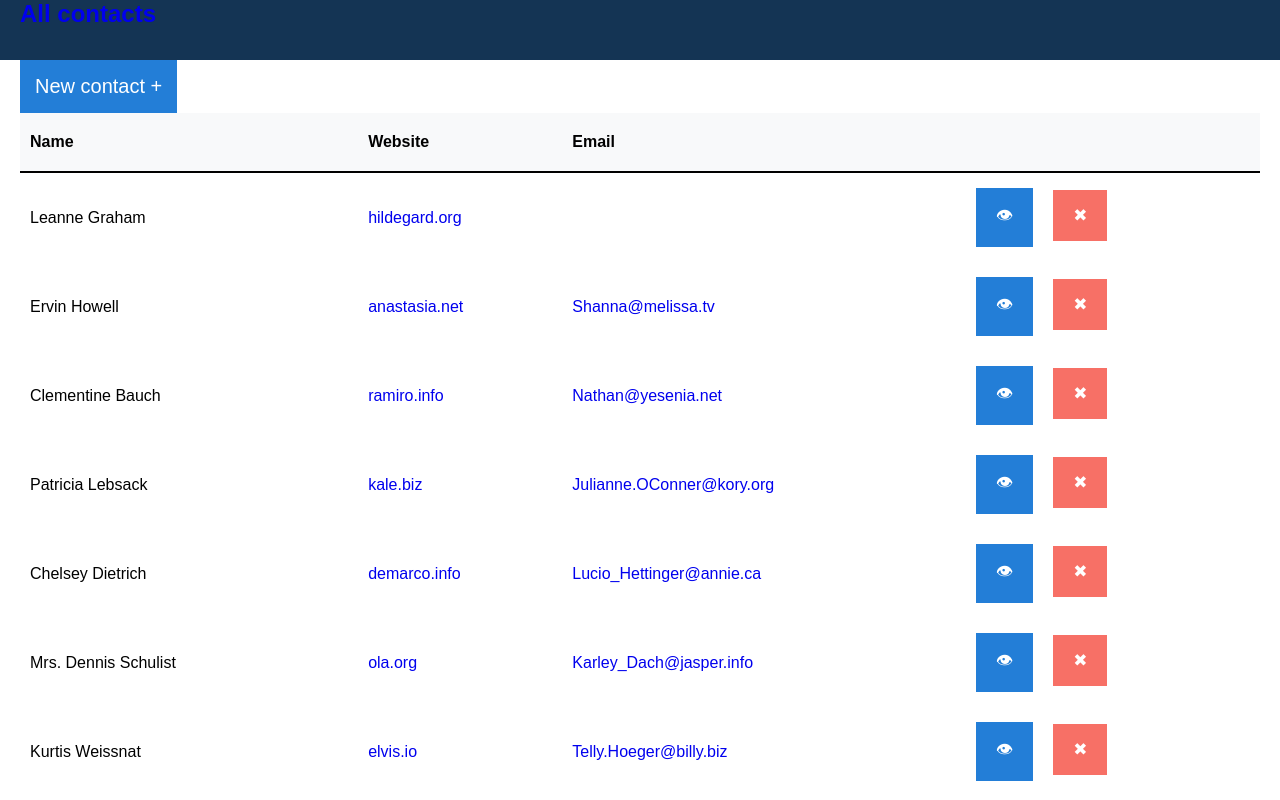
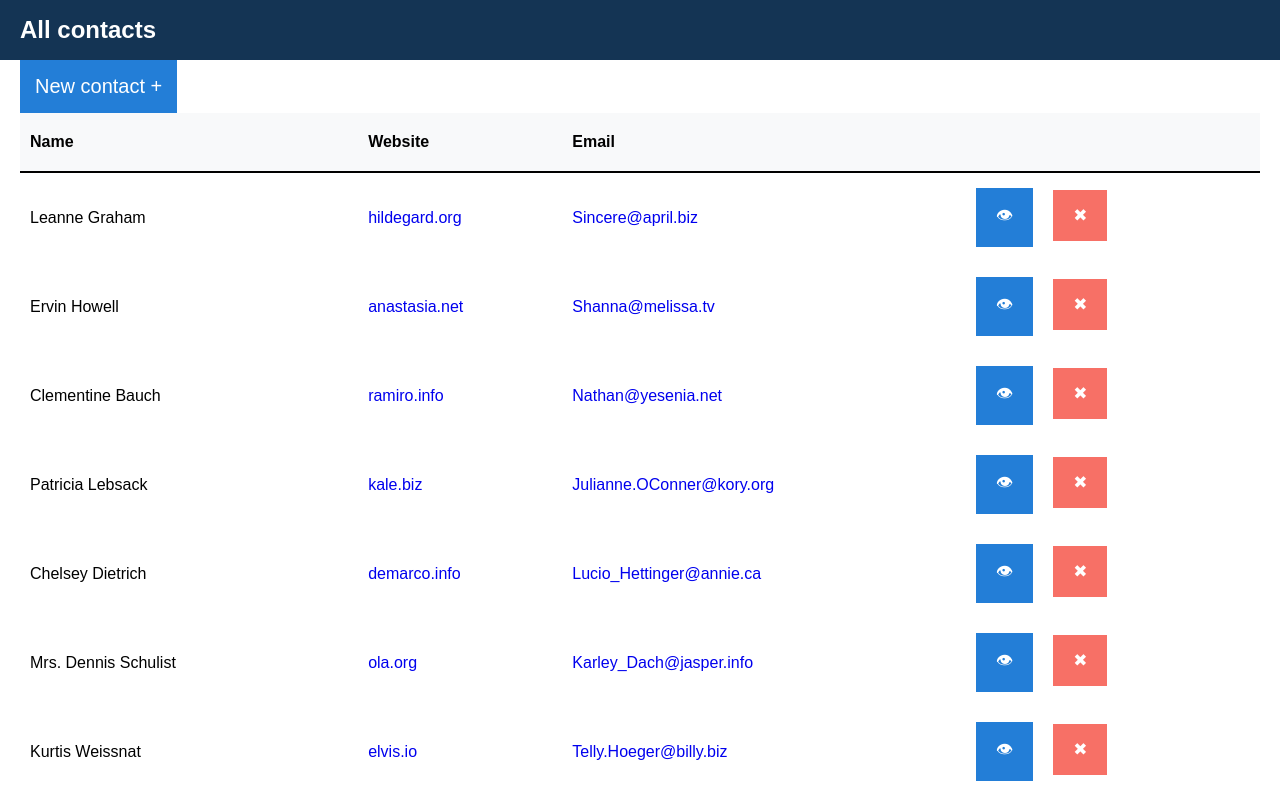
Before and after one commit to AndriiManyak/vue-spa-tt, a Vue app: page / in a window 1280 px wide. Shown: the top 800 px of the page. Built offline with nearby package versions, Linux system fonts and the light colour scheme.

Commit message:
add valiadation to form

```diff
--- a/src/App.vue
+++ b/src/App.vue
@@ -16,36 +16,5 @@ export default {
 };
 </script>
 <style lang="scss">
-*,
-*::after,
-*::before {
-  box-sizing: border-box;
-}
-
-body {
-  margin: 0;
-}
-
-#app {
-  font-family: Arial, Helvetica, sans-serif;
-}
-
-a {
-  text-decoration: none;
-}
-
-ul {
-  margin: 0;
-  padding: 0;
-  list-style-type: none;
-}
-
-h1,
-h2,
-h3,
-h4,
-h5,
-p {
-  margin: 0;
-}
+@import '@/assets/app.scss';
 </style>
--- /dev/null
+++ b/src/assets/app.scss
@@ -0,0 +1,29 @@
+*,
+*::after,
+*::before {
+  box-sizing: border-box;
+}
+
+body {
+  margin: 0;
+  font-family: Arial, Helvetica, sans-serif;
+}
+
+a {
+  text-decoration: none;
+}
+
+ul {
+  margin: 0;
+  padding: 0;
+  list-style-type: none;
+}
+
+h1,
+h2,
+h3,
+h4,
+h5,
+p {
+  margin: 0;
+}
--- a/src/components/Header.vue
+++ b/src/components/Header.vue
@@ -6,7 +6,7 @@
           <router-link
             to="/"
           >
-            <h2>All contacts</h2>
+            <h2 class="header__link">All contacts</h2>
           </router-link>
         </li>
         <li>
@@ -23,12 +23,17 @@ export default {
 };
 </script>
 
-<style>
+<style scoped lang="scss">
 .header {
+  display: flex;
+  align-items: center;
   height: 60px;
   padding: 0 20px;
 
-  color: white;
   background-color: #143454;
+
+  &__link {
+    color: white;
+  }
 }
 </style>
--- a/src/components/NewContactForm.vue
+++ b/src/components/NewContactForm.vue
@@ -22,6 +22,7 @@
           name="name"
           placeholder="Name"
           v-model="formData.name"
+          @change="handleChange"
           :class="{'new-contact__input--error' :nameError}"
         />
         <span v-if="nameError" class="new-contact__error">Name is required</span>
@@ -55,7 +56,7 @@ export default {
   name: 'NewContactForm',
   data() {
     return {
-      nameError: '',
+      nameError: false,
       formData: {
         name: '',
         email: '',
@@ -64,6 +65,9 @@ export default {
     };
   },
   methods: {
+    handleChange() {
+      this.nameError = false;
+    },
     handleSubmit() {
       if (!this.validateForm()) {
         return;
--- a/src/components/NewFieldForm.vue
+++ b/src/components/NewFieldForm.vue
@@ -46,6 +46,8 @@ export default {
 
   data() {
     return {
+      nameError: false,
+      valueError: false,
       formData: {
         name: '',
         value: '',
@@ -55,12 +57,33 @@ export default {
 
   methods: {
     handleSubmit() {
+      if (!this.validateForm()) {
+        return;
+      }
+
       this.$emit('add-new-field', this.formData);
       this.hideForm();
     },
 
     hideForm() {
       this.$emit('hide-field-form');
+    },
+
+    validateForm() {
+      const { name, value } = this.formData;
+      let validationResult = true;
+
+      if (!name) {
+        this.nameError = true;
+        validationResult = false;
+      }
+
+      if (!value) {
+        this.valueError = true;
+        validationResult = false;
+      }
+
+      return validationResult;
     },
   },
 };
--- a/src/store.js
+++ b/src/store.js
@@ -3,7 +3,7 @@ const contacts = [
   {
     id: 1,
     name: 'Leanne Graham',
-    // email: 'Sincere@april.biz',
+    email: 'Sincere@april.biz',
     phone: '1-770-736-8031 x56442',
     website: 'hildegard.org',
   },
--- a/src/views/ContactDetails.vue
+++ b/src/views/ContactDetails.vue
@@ -36,6 +36,7 @@
           <button
             class="contact__button button button--edit"
             type="button"
+            @click="editField(field)"
           >
             &#9998;
           </button>
@@ -57,7 +58,6 @@
           @click="cancelLastChange"
           :disabled="!this.contactStates.length"
         >
-        <!-- add style for disabled button -->
           &#8592; Revert
         </button>
 
@@ -97,10 +97,11 @@ export default {
     return {
       contact: {},
       contactStates: [],
+      fieldToDelete: '',
+      contactId: this.$route.params.id,
       isAddingNewField: false,
       isDeleting: false,
-      fieldToDelete: '',
-      contactId: this.$route.params.id,
+      isEditing: false,
     };
   },
 
@@ -137,9 +138,6 @@ export default {
       const { name, value } = newField;
       this.$set(this.contact, name, value);
     },
-    cancelLastChange() {
-      this.contact = this.contactStates.pop();
-    },
 
     showDeleteMenu(field) {
       this.fieldToDelete = field;
@@ -153,6 +151,18 @@ export default {
     deleteField() {
       this.contactStates.push({ ...this.contact });
       this.$delete(this.contact, this.fieldToDelete);
+    },
+
+    showEditForm() {
+      this.isEditing = true;
+    },
+
+    editField(fieldToEdit) {
+      console.log(fieldToEdit);
+    },
+
+    cancelLastChange() {
+      this.contact = this.contactStates.pop();
     },
   },
 };
```
